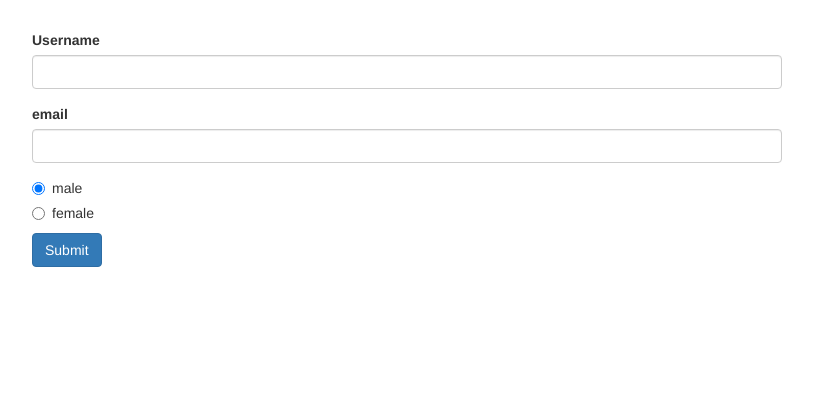
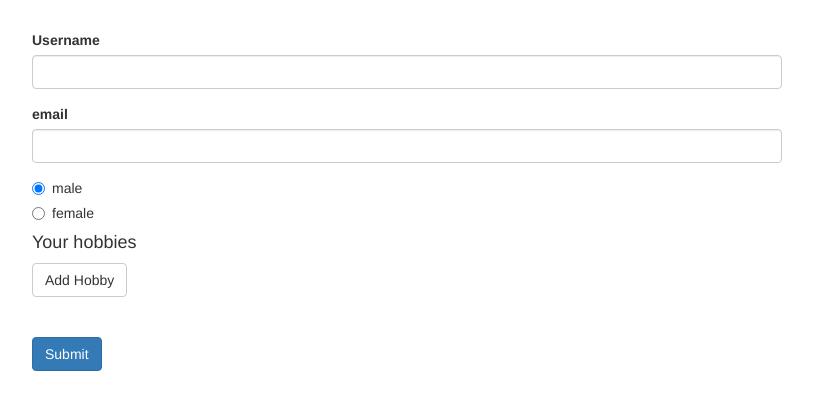
Before and after one commit to Tumult97/Angular-projects, an Angular app in the folder Reactive Forms/: page / in a window 1280 px wide. Shown: the top 410 px of the page, without its empty margins (233-1046 px from the left). Built offline with nearby package versions, Linux system fonts and the light colour scheme.

Commit message:
Added Dynamic list of controls

```diff
--- a/Reactive Forms/src/app/app.component.html
+++ b/Reactive Forms/src/app/app.component.html
@@ -37,7 +37,14 @@
               formControlName="gender">{{ gender }}
           </label>
         </div>
-        <button class="btn btn-primary" type="submit">Submit</button>
+        <div formArrayName="hobbies">
+          <h4>Your hobbies</h4>
+          <button class="btn btn-default" type="button" (click)="onAddHobby()">Add Hobby</button><br><br>
+          <div class="form-group" *ngFor="let hobbyControl of getControls(); let i = index;">
+            <input type="text" class="form-control" [formControlName]="i">
+          </div>
+        </div><br>
+        <button class="btn btn-primary" type="submit">Submit</button><br>
       </form>
       <span
         *ngIf="!signupForm.valid && signupForm.touched"
--- a/Reactive Forms/src/app/app.component.ts
+++ b/Reactive Forms/src/app/app.component.ts
@@ -1,5 +1,5 @@
 import { Component, OnInit } from '@angular/core';
-import { FormControl, FormGroup, Validators } from '@angular/forms';
+import { FormArray, FormControl, FormGroup, Validators } from '@angular/forms';
 
 @Component({
   selector: 'app-root',
@@ -15,7 +15,8 @@ export class AppComponent implements OnInit {
       'userData': new FormGroup({
         'username': new FormControl(null, Validators.required),
         'email': new FormControl(null, [Validators.required, Validators.email]),}),
-      'gender': new FormControl('male')
+      'gender': new FormControl('male'),
+      'hobbies': new FormArray([])
     });
   }
 
@@ -23,4 +24,13 @@ export class AppComponent implements OnInit {
     console.log(this.signupForm);
   }
 
+  getControls() {
+    return (<FormArray>this.signupForm.get('hobbies')).controls;
+  }
+
+  onAddHobby(){
+    const control = new FormControl(null, Validators.required);
+    (<FormArray>this.signupForm.get('hobbies')).push(control);
+  }
+
 }
```
